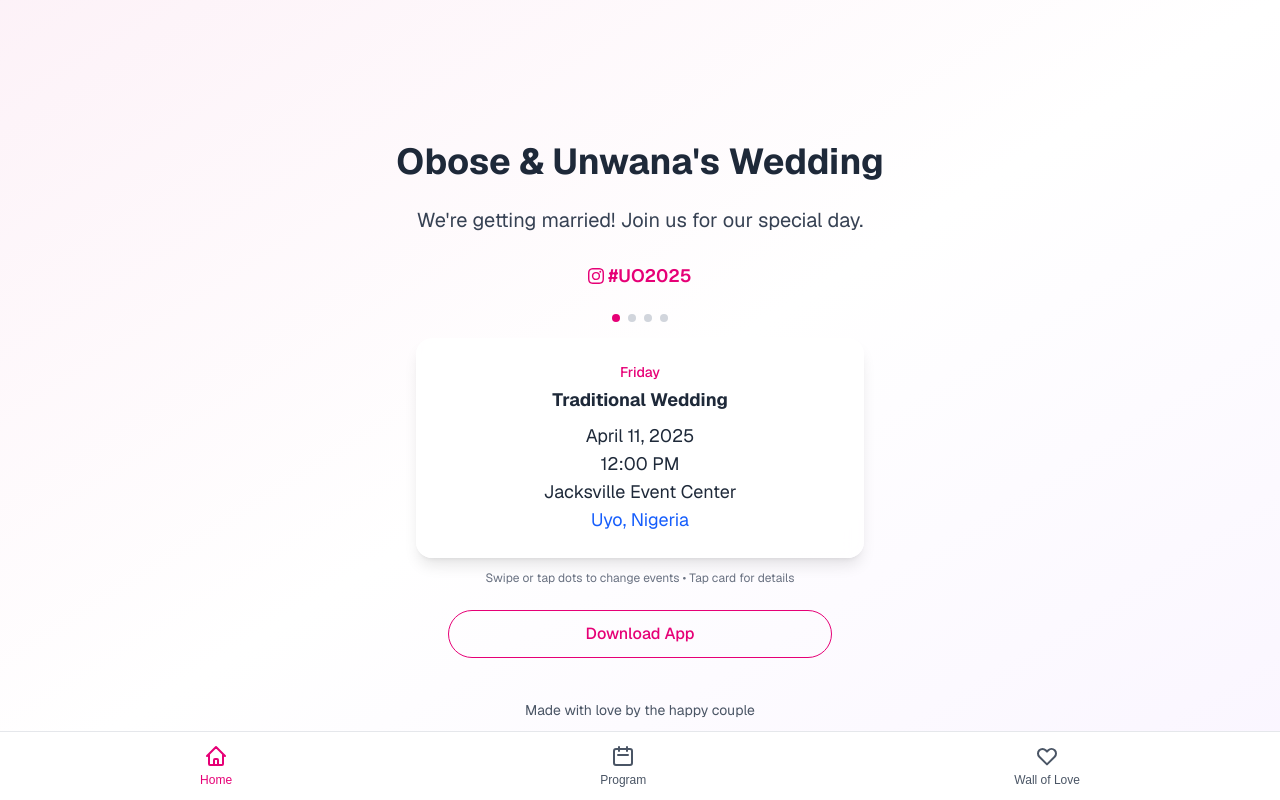
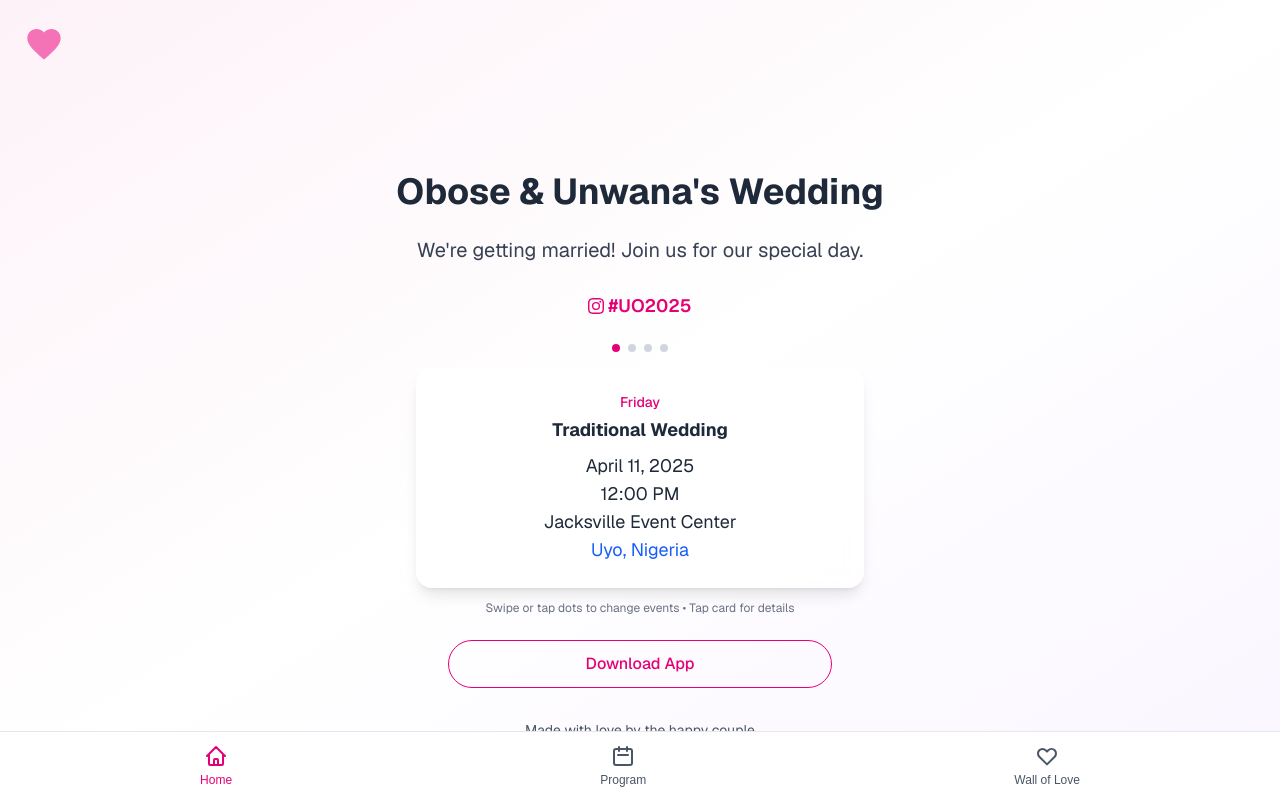
Before and after one commit to oseiyoke/UO2025, a Next.js app: page / in a window 1280 px wide. Built offline with nearby package versions, Linux system fonts and the light colour scheme.

Commit message:
Fixed deployment bug

```diff
--- /dev/null
+++ b/src/app/components/HeartLogo.tsx
@@ -0,0 +1,24 @@
+import React from 'react';
+
+interface HeartLogoProps {
+  className?: string;
+}
+
+export default function HeartLogo({ className = '' }: HeartLogoProps) {
+  return (
+    <svg
+      width="40"
+      height="40"
+      viewBox="0 0 24 24"
+      fill="none"
+      xmlns="http://www.w3.org/2000/svg"
+      className={className}
+    >
+      <path
+        d="M12 21.35l-1.45-1.32C5.4 15.36 2 12.28 2 8.5 2 5.42 4.42 3 7.5 3c1.74 0 3.41.81 4.5 2.09C13.09 3.81 14.76 3 16.5 3 19.58 3 22 5.42 22 8.5c0 3.78-3.4 6.86-8.55 11.54L12 21.35z"
+        fill="#F472B6"
+        className="hover:fill-pink-700 transition-colors duration-300"
+      />
+    </svg>
+  );
+}
--- a/src/app/page.tsx
+++ b/src/app/page.tsx
@@ -3,6 +3,7 @@
 import Link from "next/link";
 import { useState, useRef, useEffect } from "react";
 import InstallApp from "./components/InstallApp";
+import HeartLogo from "./components/HeartLogo";
 
 export default function Home() {
   // Event data for the carousel
@@ -105,7 +106,12 @@ export default function Home() {
   return (
     <div className="h-screen overflow-hidden bg-gradient-to-br from-pink-50 via-white to-purple-50">
       <div className="grid grid-rows-[20px_1fr_20px] items-center justify-items-center h-full p-8 pb-20 gap-8 sm:p-20 font-[family-name:var(--font-geist-sans)]">
-        <main className="flex flex-col gap-[24px] row-start-2 items-center sm:items-center max-w-4xl">
+        {/* Logo in the top left */}
+        <div className="absolute top-6 left-6">
+          <HeartLogo />
+        </div>
+
+        <main className="flex flex-col gap-[24px] row-start-2 items-center sm:items-center max-w-4xl mt-10">
           <h1 className="text-4xl font-bold text-center text-gray-800">Obose &amp; Unwana&apos;s Wedding</h1>
           <p className="text-xl text-center text-gray-700 mb-1">We&apos;re getting married! Join us for our special day.</p>
           <a
--- a/src/app/program/page.tsx
+++ b/src/app/program/page.tsx
@@ -2,8 +2,10 @@
 
 import Link from 'next/link';
 import { useSearchParams } from 'next/navigation';
+import { Suspense } from 'react';
+import HeartLogo from '../components/HeartLogo';
 
-export default function ProgramPage() {
+function ProgramContent() {
   const searchParams = useSearchParams();
   const eventId = Number(searchParams.get('event') || '0'); // Default to traditional wedding event
 
@@ -200,8 +202,13 @@ export default function ProgramPage() {
 
   return (
     <div className="min-h-screen pb-20 bg-gradient-to-b from-pink-50 to-white">
-      <div className="max-w-4xl mx-auto p-6">
-        <div className="mb-8">
+      <div className="max-w-4xl mx-auto p-6 relative">
+        {/* Logo in the top left */}
+        <div className="absolute top-6 left-6">
+          <HeartLogo />
+        </div>
+
+        <div className="mb-8 pl-16">
           <Link href="/" className="text-pink-600 hover:text-pink-800 flex items-center">
             <svg xmlns="http://www.w3.org/2000/svg" className="h-4 w-4 mr-1" fill="none" viewBox="0 0 24 24" stroke="currentColor">
               <path strokeLinecap="round" strokeLinejoin="round" strokeWidth={2} d="M10 19l-7-7m0 0l7-7m-7 7h18" />
@@ -291,3 +298,18 @@ export default function ProgramPage() {
     </div>
   );
 }
+
+export default function ProgramPage() {
+  return (
+    <Suspense fallback={
+      <div className="min-h-screen flex items-center justify-center bg-gradient-to-b from-pink-50 to-white">
+        <div className="text-center">
+          <div className="animate-spin rounded-full h-12 w-12 border-t-2 border-b-2 border-pink-600 mx-auto"></div>
+          <p className="mt-4 text-gray-600">Loading event details...</p>
+        </div>
+      </div>
+    }>
+      <ProgramContent />
+    </Suspense>
+  );
+}
--- a/src/app/wall-of-love/page.tsx
+++ b/src/app/wall-of-love/page.tsx
@@ -2,6 +2,7 @@
 
 import { useState } from 'react';
 import Link from 'next/link';
+import HeartLogo from '../components/HeartLogo';
 
 interface Post {
   id: number;
@@ -92,16 +93,12 @@ export default function WallOfLovePage() {
   return (
     <div className="min-h-screen pb-20 bg-gradient-to-b from-pink-50 to-white">
       <div className="max-w-4xl mx-auto p-6 relative">
-        {/* Logo in the top right */}
-        <div className="absolute top-6 right-6">
-          <svg width="40" height="40" viewBox="0 0 24 24" fill="none" xmlns="http://www.w3.org/2000/svg">
-            <path d="M12 21.35l-1.45-1.32C5.4 15.36 2 12.28 2 8.5 2 5.42 4.42 3 7.5 3c1.74 0 3.41.81 4.5 2.09C13.09 3.81 14.76 3 16.5 3 19.58 3 22 5.42 22 8.5c0 3.78-3.4 6.86-8.55 11.54L12 21.35z"
-                  fill="#F472B6"
-                  className="hover:fill-pink-700 transition-colors duration-300" />
-          </svg>
+        {/* Logo in the top left */}
+        <div className="absolute top-6 left-6">
+          <HeartLogo />
         </div>
 
-        <div className="mb-8">
+        <div className="mb-8 pl-16">
           <Link href="/" className="text-pink-600 hover:text-pink-800 flex items-center">
             <svg xmlns="http://www.w3.org/2000/svg" className="h-4 w-4 mr-1" fill="none" viewBox="0 0 24 24" stroke="currentColor">
               <path strokeLinecap="round" strokeLinejoin="round" strokeWidth={2} d="M10 19l-7-7m0 0l7-7m-7 7h18" />
```
